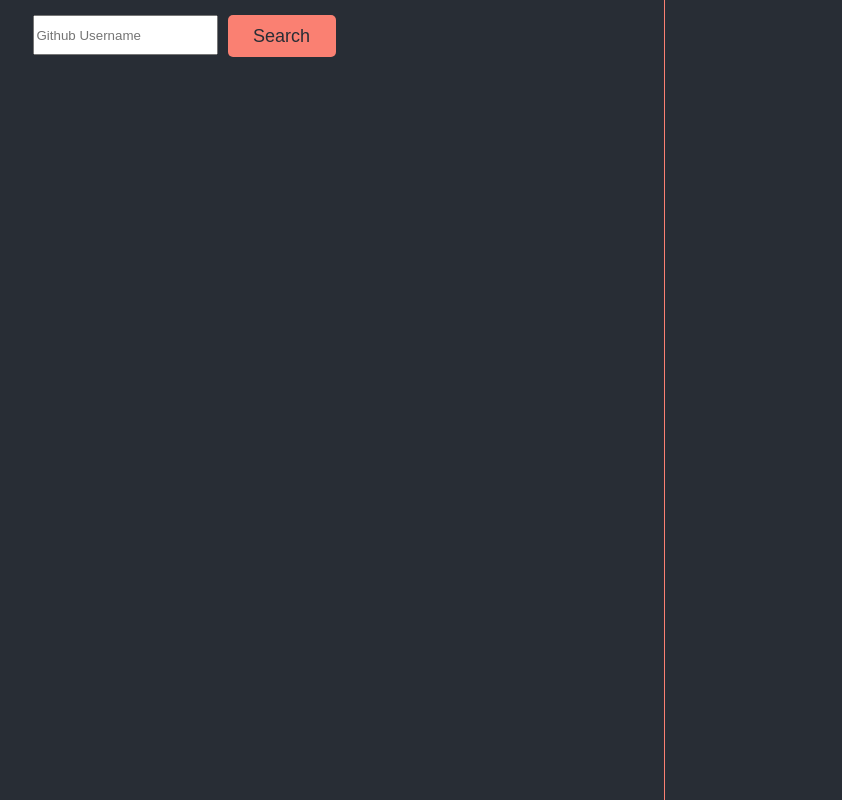
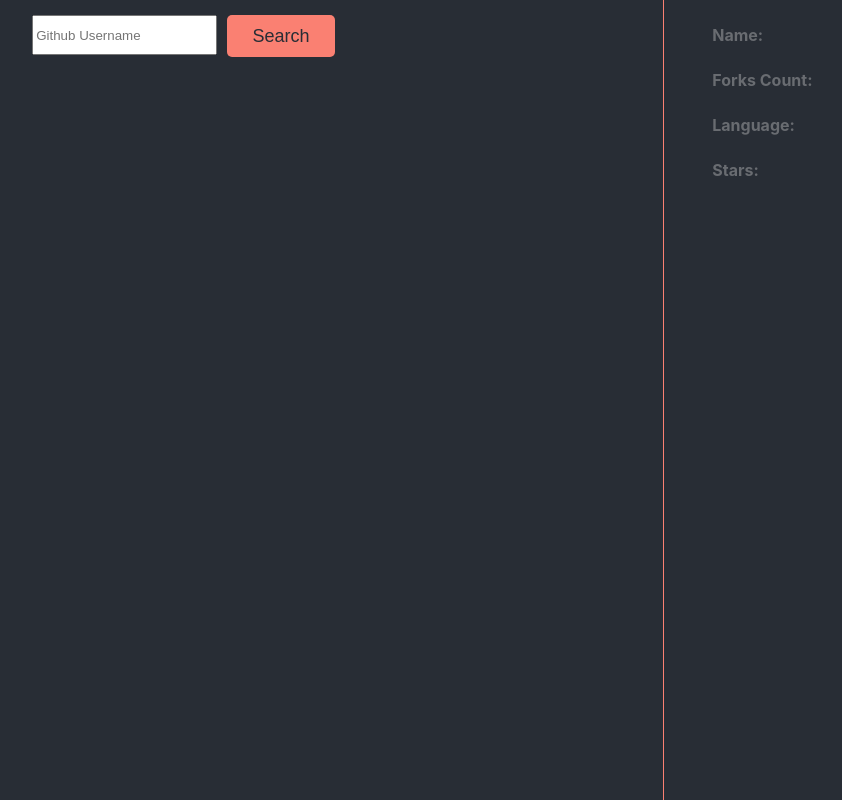
Before and after one commit to aha000111/Github-Tracker-App, a React (Create React App) app: page / in a window 1280 px wide. Shown: the whole page, without its empty margins (296-1138 px from the left). Built offline with nearby package versions, Linux system fonts and the light colour scheme.

Commit message:
add details container

```diff
--- a/src/App.js
+++ b/src/App.js
@@ -1,11 +1,14 @@
 import { useState } from "react";
 import axios from 'axios';
+import RepoDetails from "./RepoDetails";
 import './App.css';
 
 function App() {
   const [username, setUsername] = useState("");
   const [loading, setLoading] = useState(false);
   const [repos, setRepos] = useState([]);
+  const [details, setDetails] = useState({});
+  const [detailsLoading, setDetailsLoading] = useState(false);
 
   function handleSubmit(e) {
     e.preventDefault();
@@ -50,6 +53,7 @@ function App() {
             {repos.map(renderRepo)}
           </div>
         </div>
+        <RepoDetails details={details} loading={detailsLoading} />
       </div>
     </div>
   );
--- a/src/RepoDetails.js
+++ b/src/RepoDetails.js
@@ -1 +1,31 @@
 import React from 'react';
+
+function RepoDetails({details, loading }) {
+    if (loading) {
+        return(
+            <h1 className="loader">Loading...</h1>
+        )
+    }
+    return(
+        <div className="repo-details-container">
+            <div className='details-row '>
+                <label className="label">Name:</label>
+                <span className="value">{details.name}</span>
+            </div>
+            <div className="details-row">
+                <label className="label">Forks Count:</label>
+                <span className="value">{details.forks}</span>
+            </div>
+            <div className="details-row">
+                <label className="label">Language:</label>
+                <span className="value">{details.language}</span>
+            </div>
+            <div className="details-row">
+                <label className="label">Stars:</label>
+                <span className="value">{details.stargazers_count}</span>
+            </div>
+        </div>
+    )
+}
+
+export default RepoDetails;
```
